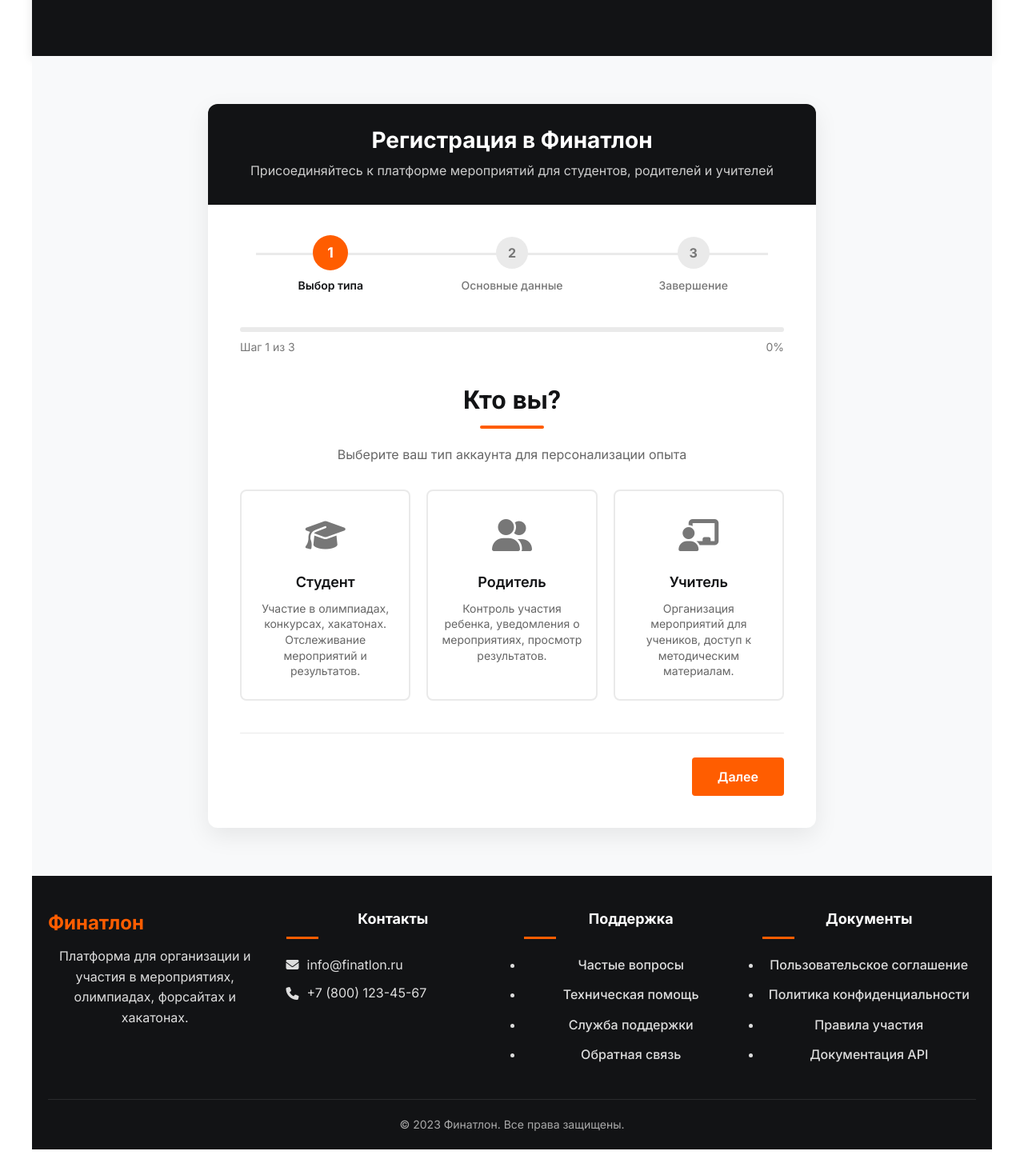
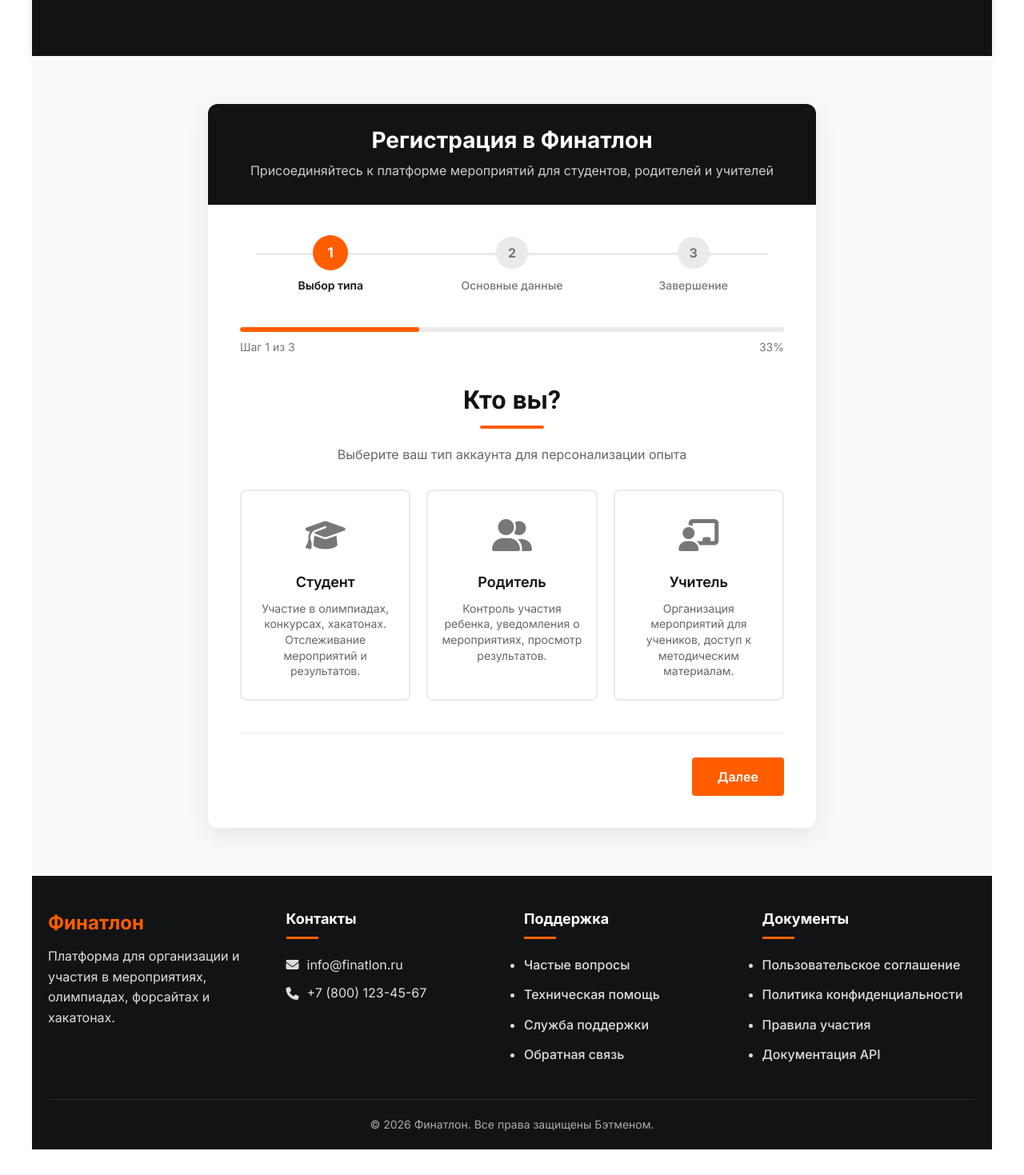
Before and after one commit to FlameFox36/finatlon-webapp, a React (Vite) app in the folder frontend/: page / in a window 1280 px wide. Shown: the part 136-1605 px from the top of the page at 80% size. Built offline with nearby package versions, Linux system fonts and the light colour scheme.

Commit message:
Fix text alignment
Fixed text issues in the first registration step

```diff
--- a/frontend/src/pages/registration/components/Footer.jsx
+++ b/frontend/src/pages/registration/components/Footer.jsx
@@ -46,7 +46,7 @@
         </div>
 
         <div className="copyright">
-          <p>&copy; 2023 Финатлон. Все права защищены.</p>
+          <p>&copy; 2026 Финатлон. Все права защищены Бэтменом.</p>
         </div>
       </div>
     </footer>
--- a/frontend/src/pages/registration/components/ProgressSteps.jsx
+++ b/frontend/src/pages/registration/components/ProgressSteps.jsx
@@ -23,12 +23,12 @@
           <div
             className="progress-fill"
             id="progressFill"
-            style={{ width: `${(currentStep - 1) * 50}%` }}
+            style={{ width: `${(currentStep) * 33}%` }}
           ></div>
         </div>
         <div className="progress-text">
           <span>Шаг {currentStep} из 3</span>
-          <span id="progressPercent">{Math.round((currentStep - 1) * 50)}%</span>
+          <span id="progressPercent">{Math.round((currentStep) * 33.3)}%</span>
         </div>
       </div>
     </>
--- a/frontend/src/pages/registration/styles.css
+++ b/frontend/src/pages/registration/styles.css
@@ -431,6 +431,7 @@
 }
 
 .footer-column h3 {
+    text-align: left;
     color: white;
     font-size: 18px;
     margin-bottom: 20px;
@@ -449,6 +450,7 @@
 }
 
 .footer-logo {
+    text-align: left;
     display: flex;
     flex-direction: column;
     align-items: flex-start;
@@ -457,7 +459,7 @@
 .footer-logo .brand {
     font-size: 24px;
     font-weight: bold;
-    color: white;
+    color: rgb(112, 40, 40);
     margin-bottom: 10px;
 }
 
@@ -466,6 +468,7 @@
 }
 
 .footer-column ul li {
+    text-align: left;
     margin-bottom: 12px;
 }
 
```
